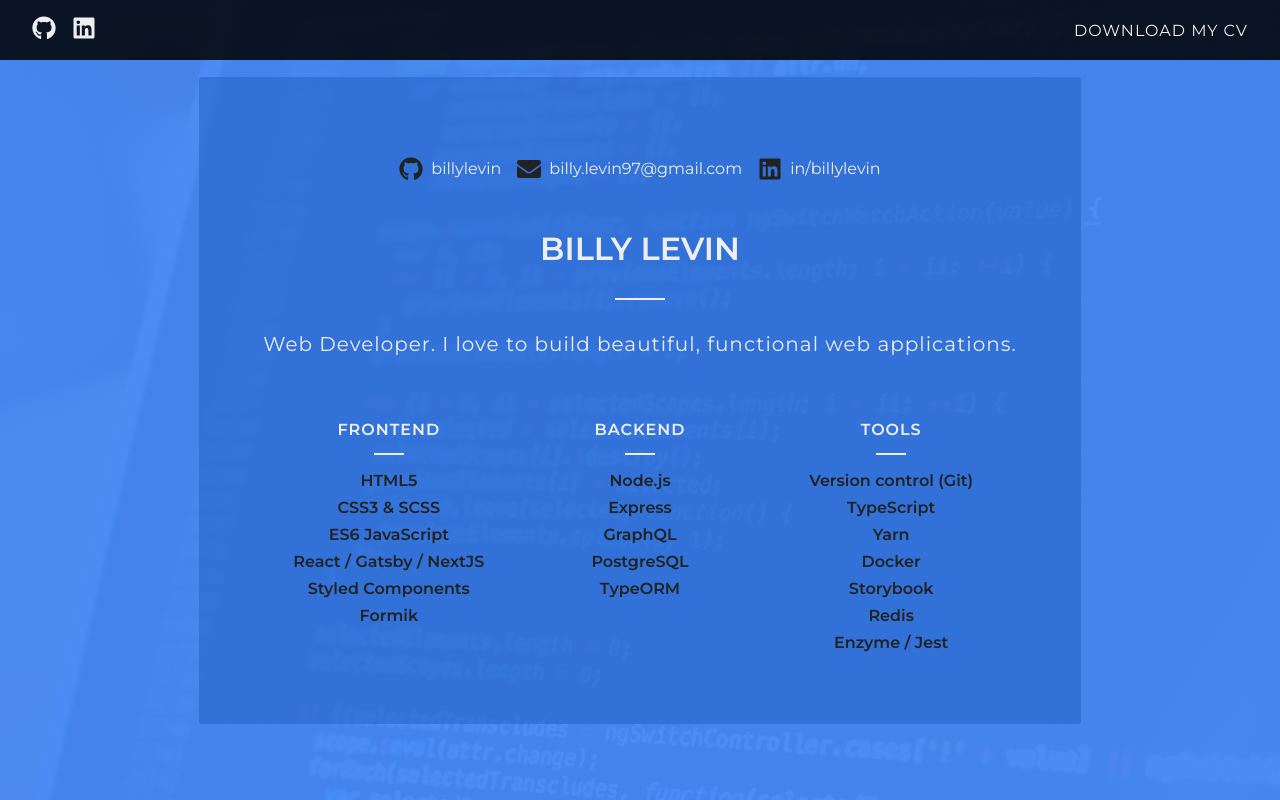
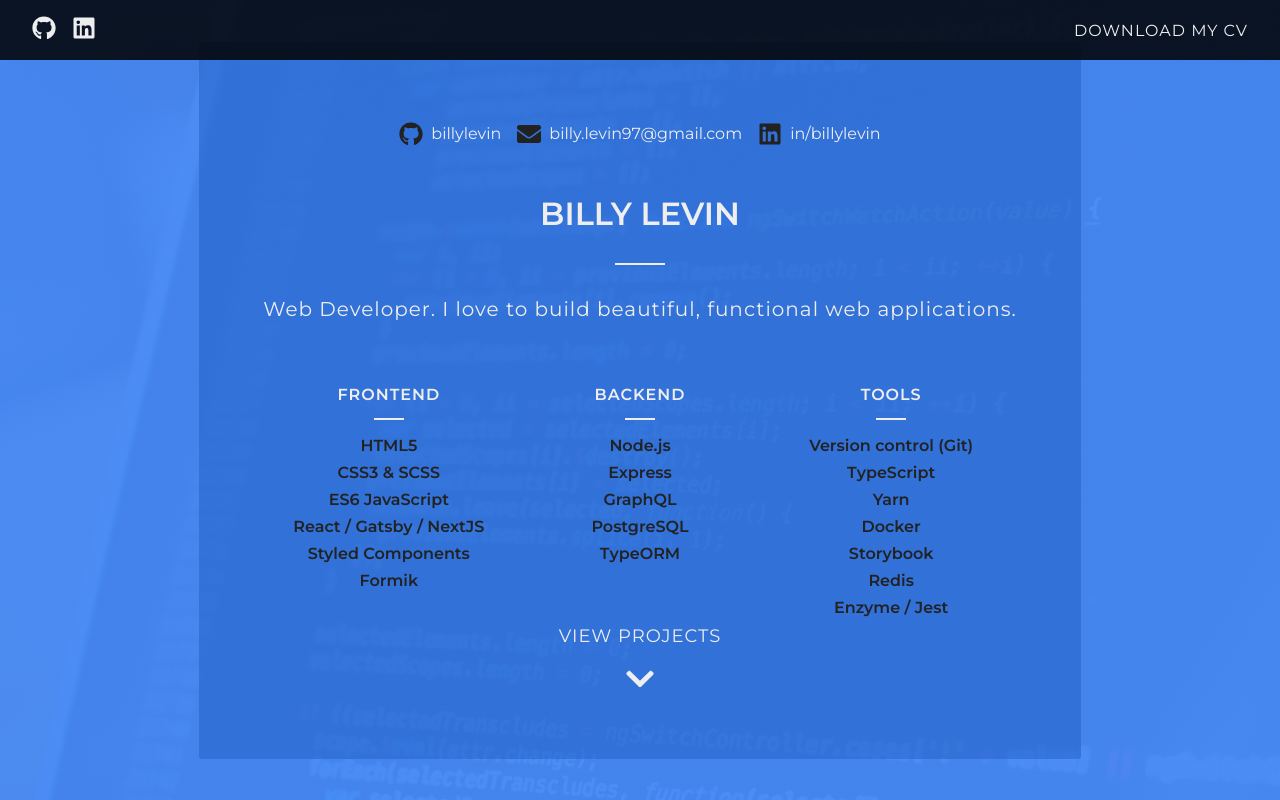
Before and after one commit to BillyLevin/billylevin, a React (Create React App) app: page / in a window 1280 px wide. Shown: the top 800 px of the page. Built offline with nearby package versions, Linux system fonts and the light colour scheme.

Commit message:
add button to scroll to projects section

```diff
--- a/src/components/Hero.tsx
+++ b/src/components/Hero.tsx
@@ -5,13 +5,18 @@ import heroImg from '../img/hero.jpg';
 import { theme } from '../theme';
 import { hexToRgb } from '../utils/hexToRgb';
 import Link from './Link';
+import ProjectsLink from './ProjectsLink';
 import Skills from './Skills';
 
 interface Props {
+  projectsRef: React.MutableRefObject<HTMLDivElement | null>;
+}
+
+interface StyleProps {
   image: string;
 }
 
-const HeroContainer = styled.div<Props>`
+const HeroContainer = styled.div<StyleProps>`
   width: 100%;
   background-color: ${props => props.theme.colors.primary};
   background-image: ${props => {
@@ -98,7 +103,7 @@ const ContactDetail = styled.div`
   }
 `;
 
-const Hero: React.FC = () => {
+const Hero: React.FC<Props> = ({ projectsRef }) => {
   return (
     <HeroContainer image={heroImg}>
       <HeroWrapper>
@@ -141,6 +146,7 @@ const Hero: React.FC = () => {
         <Heading>Billy Levin</Heading>
         <Subtitle>Web Developer. I love to build beautiful, functional web applications.</Subtitle>
         <Skills />
+        <ProjectsLink projectsRef={projectsRef} />
       </HeroWrapper>
     </HeroContainer>
   );
--- a/src/components/Projects.tsx
+++ b/src/components/Projects.tsx
@@ -8,6 +8,10 @@ import Project from './Project';
 import SectionHeading from './SectionHeading';
 import SectionSubheading from './SectionSubheading';
 
+interface Props {
+  projectsRef: React.MutableRefObject<null>;
+}
+
 const ProjectsContainer = styled.div`
   background-color: ${props => props.theme.colors.light[0]};
   margin: 0 auto;
@@ -15,9 +19,9 @@ const ProjectsContainer = styled.div`
   max-width: 150rem;
 `;
 
-const Projects: React.FC = () => {
+const Projects: React.FC<Props> = ({ projectsRef }) => {
   return (
-    <ProjectsContainer>
+    <ProjectsContainer ref={projectsRef}>
       <SectionHeading textColor="dark">Projects</SectionHeading>
       <SectionSubheading textColor="dark">
         Here's a few things I've built so far...
--- /dev/null
+++ b/src/components/ProjectsLink.tsx
@@ -0,0 +1,63 @@
+import * as React from 'react';
+import { FaChevronDown } from 'react-icons/fa';
+import styled from 'styled-components';
+
+interface Props {
+  projectsRef: React.MutableRefObject<HTMLDivElement | null>;
+}
+
+const Container = styled.div`
+  display: flex;
+  flex-direction: column;
+  align-items: center;
+
+  span {
+    color: ${props => props.theme.colors.light[0]};
+    text-transform: uppercase;
+    letter-spacing: 1px;
+    font-size: 1.8rem;
+    font-weight: 400;
+    margin-bottom: 1.6rem;
+  }
+`;
+const Button = styled.button`
+  background: transparent;
+  border: 0;
+  color: ${props => props.theme.colors.light[0]};
+  cursor: pointer;
+  width: 3.2rem;
+  height: 3.2rem;
+  transition: color 0.3s;
+  outline: 0;
+
+  &:hover,
+  &:focus,
+  &:active {
+    color: ${props => props.theme.colors.dark[1]};
+  }
+
+  svg {
+    width: 100%;
+    height: 100%;
+  }
+`;
+
+const ProjectsLink: React.FC<Props> = ({ projectsRef }) => {
+  const handleClick = () => {
+    window.scrollTo({
+      left: 0,
+      top: projectsRef.current!.offsetTop - 60,
+      behavior: 'smooth',
+    });
+  };
+  return (
+    <Container>
+      <span>View Projects</span>
+      <Button onClick={handleClick}>
+        <FaChevronDown />
+      </Button>
+    </Container>
+  );
+};
+
+export default ProjectsLink;
--- a/src/pages/homepage.tsx
+++ b/src/pages/homepage.tsx
@@ -1,15 +1,17 @@
 import * as React from 'react';
+import { useRef } from 'react';
 import Footer from '../components/Footer';
 import Header from '../components/Header';
 import Hero from '../components/Hero';
 import Projects from '../components/Projects';
 
 const Homepage: React.FC = () => {
+  const projectsRef = useRef(null);
   return (
     <>
       <Header />
-      <Hero />
-      <Projects />
+      <Hero projectsRef={projectsRef} />
+      <Projects projectsRef={projectsRef} />
       <Footer />
     </>
   );
--- a/src/theme/index.ts
+++ b/src/theme/index.ts
@@ -1,4 +1,12 @@
-export const theme = {
+interface Theme {
+  colors: {
+    primary: string[];
+    dark: string[];
+    light: string[];
+  };
+}
+
+export const theme: Theme = {
   colors: {
     primary: ['#4286f4'],
     dark: ['#222222', '#333333'],
```
